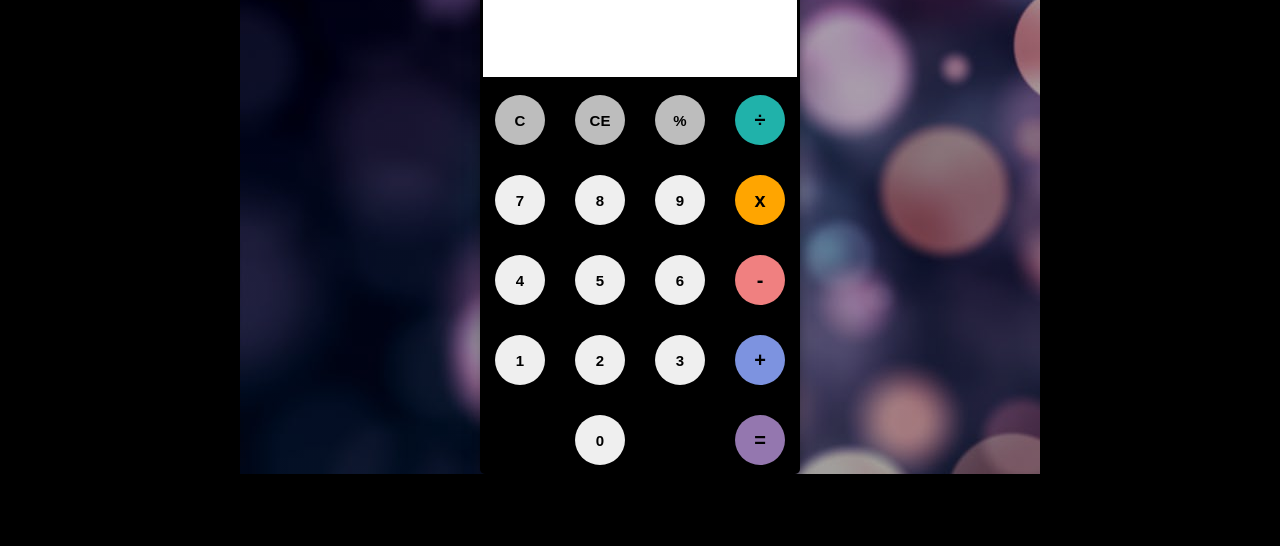
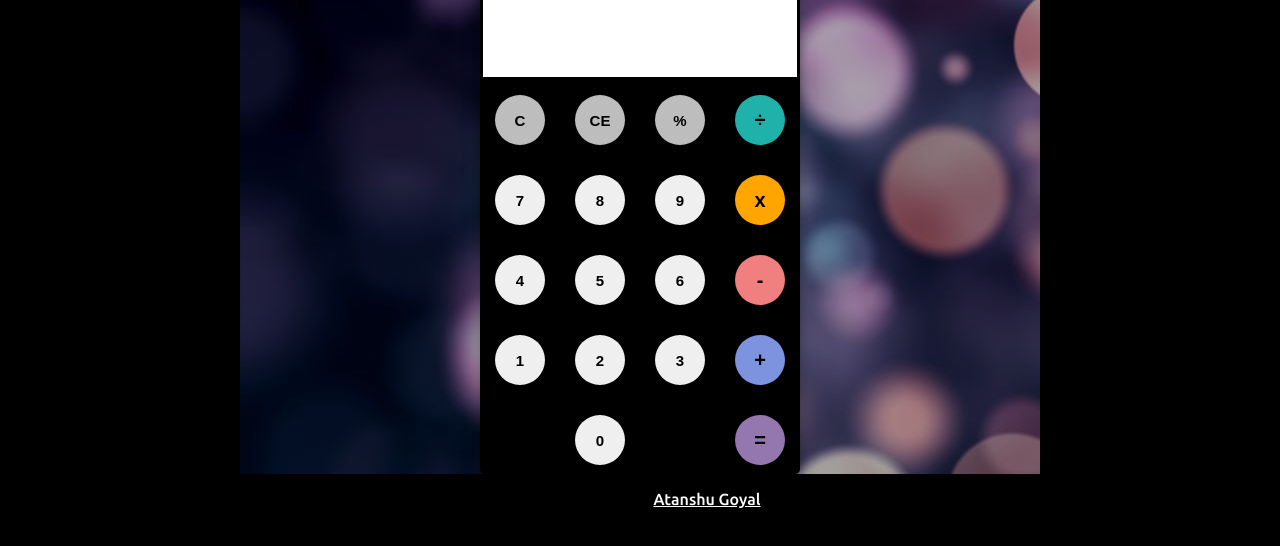
Before and after one commit to Atanshu/Calculator, a plain HTML site: page index.html in a window 1280 px wide. Shown: the part 114-660 px from the top of the page. Drawn offline with Linux system fonts and the light colour scheme.

Commit message:
Update index.html

```diff
--- a/index.html
+++ b/index.html
@@ -1,6 +1,5 @@
 <!DOCTYPE html>
 <html lang="en">
-
 <head>
     <meta charset="UTF-8">
     <meta name="viewport" content="width=device-width, initial-scale=1.0">
@@ -51,11 +50,14 @@
             </div>
         </div>
     </div>
-
-
+    <footer>
+        <div class="footer-container">
+            <div class="copyright">
+                <p>Copyright © 2020 <a href="https://www.linkedin.com/in/atanshugoyal/"
+                        style="text-decoration: underline; color:white;" target="_blank">Atanshu Goyal</a></p>
+            </div>
+        </div>
+    </footer>
     <script src='app.js'></script>
-
-
 </body>
-
 </html>
```
